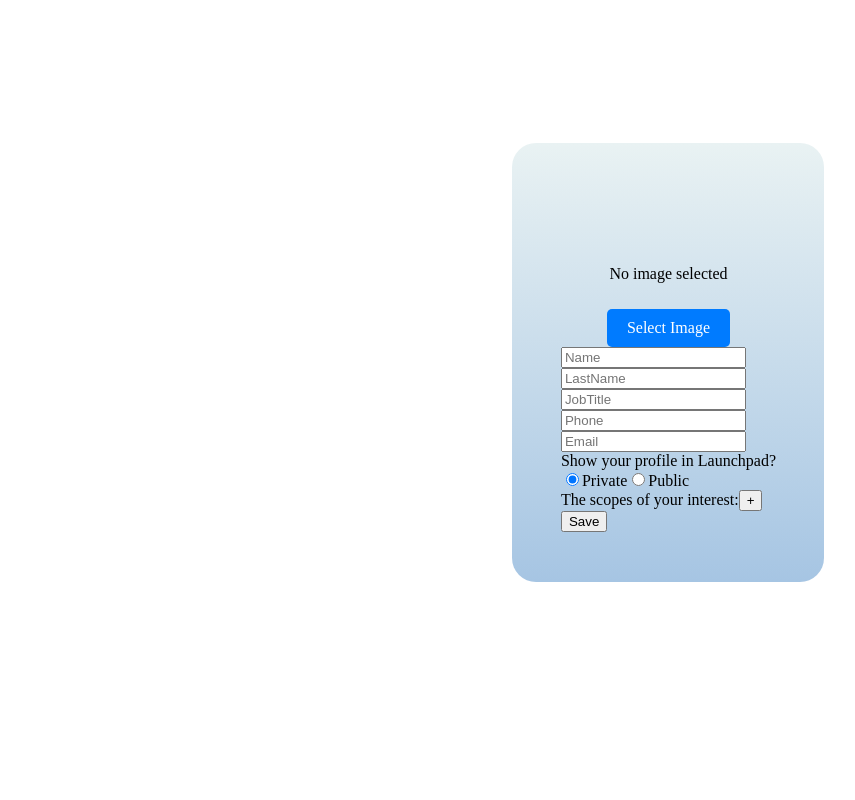
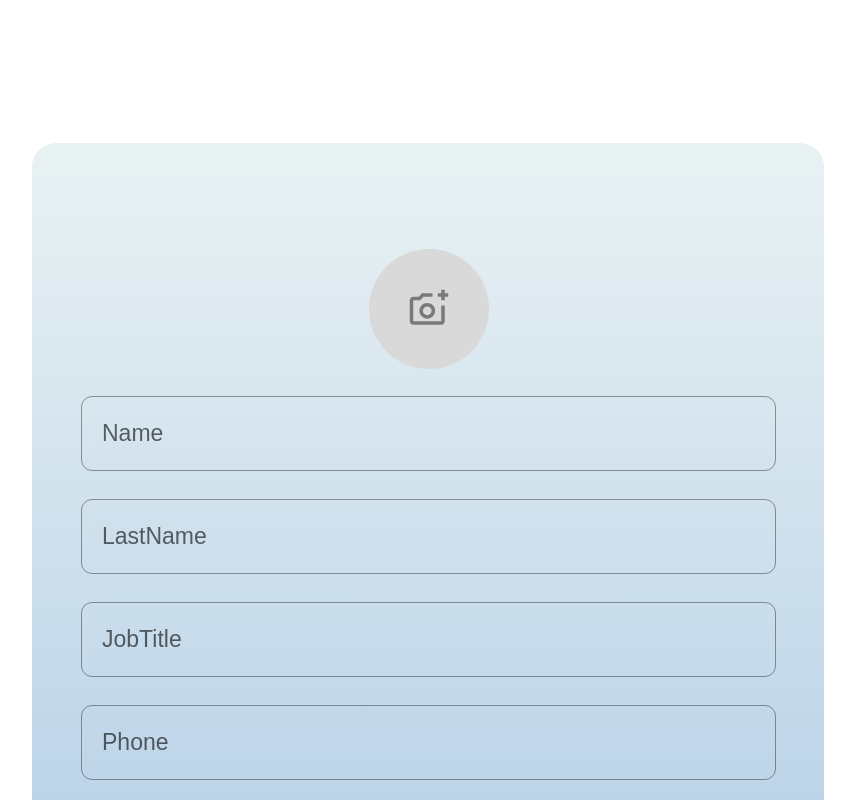
Before and after one commit to Beljawski/user-profile-dashboard, a React (Create React App) app in the folder user-profile-dashboard/: page / in a window 1280 px wide. Shown: the top 800 px of the page, without its empty margins (397-1252 px from the left). Built offline with nearby package versions, Linux system fonts and the light colour scheme.

Commit message:
interests_added_without_validation

```diff
--- a/user-profile-dashboard/package.json
+++ b/user-profile-dashboard/package.json
@@ -11,7 +11,9 @@
     "react-dom": "^18.3.1",
     "react-easy-crop": "^5.1.0",
     "react-hook-form": "^7.53.2",
+    "react-icons": "^5.3.0",
     "react-scripts": "5.0.1",
+    "styled-components": "^6.1.13",
     "web-vitals": "^2.1.4"
   },
   "scripts": {
--- a/user-profile-dashboard/src/App.css
+++ b/user-profile-dashboard/src/App.css
@@ -3,3 +3,15 @@
   padding: 0;
   box-sizing: border-box;
 }
+
+/* Import Google Fonts */
+@import url('https://fonts.googleapis.com/css2?family=Roboto:ital,wght@0,100;0,300;0,400;0,500;0,700;0,900;1,100;1,300;1,400;1,500;1,700;1,900&display=swap');
+
+/* Global Styles */
+html, body {
+  font-family: "Roboto", sans-serif;
+  font-size: 16px;
+  line-height: 1.5;
+  color: var(--font-color);
+  background-color: var(--background-color);
+}
--- a/user-profile-dashboard/src/App.js
+++ b/user-profile-dashboard/src/App.js
@@ -1,7 +1,10 @@
 import React from "react";
 import ProfilePage from "./pages/ProfilePage";
+import styled from "styled-components";
 
-
+const StayledText = styled`
+font-family: 'Roboto', sans-serif;
+font-width: 400`
 
 function App() {
   return (
--- a/user-profile-dashboard/src/components/ProfileEdit/index.jsx
+++ b/user-profile-dashboard/src/components/ProfileEdit/index.jsx
@@ -1,8 +1,11 @@
-import React, { useState } from 'react';
+import React, { useEffect, useState } from 'react';
 import { useForm } from 'react-hook-form';
 import s from './index.module.css';
 import shared from '../../shared.module.css';
 import ReactAvatarEditor from 'react-avatar-editor';
+import Placeholder from '../../assets/images/avatar_placeholder.svg';
+import { VscSaveAs } from 'react-icons/vsc';
+import { RiDeleteBin5Line } from 'react-icons/ri';
 
 // Validation rules for form fields
 const validationRules = {
@@ -65,29 +68,37 @@ function ProfileEdit({ profileData, onSave }) {
   const [editor, setEditor] = useState(null);
   const [avatarPreview, setAvatarPreview] = useState('');
 
+    // Handle avatar upload
   const handleAvatarChange = (event) => {
     const file = event.target.files[0];
     if (!file) return;
 
+
+    // Check file size (limit: 5 MB)
     if (file.size > 5 * 1024 * 1024) {
       setAvatarError('File size exceeds 5 MB');
       return;
     }
 
-    setAvatarError('');
+    setAvatarError(''); // Clear error if file size is valid
     const reader = new FileReader();
     reader.onloadend = () => {
-      setAvatar(reader.result);
+      setAvatar(reader.result); // Base64 string of the image
     };
     reader.readAsDataURL(file);
   };
 
   const handleSaveAvatar = () => {
     if (editor) {
-      const canvas = editor.getImageScaledToCanvas().toDataURL();
-      setAvatarPreview(canvas);
-      setAvatar(canvas);
+      const roundedAvatar = editor.getImageScaledToCanvas().toDataURL();
+      setAvatarPreview(roundedAvatar);
+      setAvatar(roundedAvatar);
     }
+  };
+
+  const handleDeleteAvatar = () => {
+    setAvatar('');
+    setAvatarPreview('');
   };
 
   const onSubmit = (data) => {
@@ -112,12 +123,66 @@ function ProfileEdit({ profileData, onSave }) {
     setter(updatedList);
   };
 
+  // Render input fields for dynamic lists (tags or links)
+  const renderTagInputs = (list, setter, placeholder) => (
+    <div className={s.tagContainer}>
+      {list.map((item, index) => (
+        <div key={index} className={s.tag}>
+          <input
+            type="text"
+            className={s.input}
+            placeholder={`${placeholder} #${index + 1}`}
+            value={item}
+            onChange={(e) => handleUpdateItem(setter, list, index, e.target.value)}
+          />
+          <button
+            type="button"
+            onClick={() => handleRemoveItem(setter, list, index)}
+            className={s.removeButton}>
+            ✕
+          </button>
+        </div>
+      ))}
+    </div>
+  );
+
+  // Handle dynamic list updates for links (name and url)
+  const handleUpdateLink = (index, field, value) => {
+    const updatedLinks = [...links];
+    updatedLinks[index][field] = value;
+    setLinks(updatedLinks);
+  };
+
+    // Add placeholder fallback for older browsers
+    // useEffect(() => {
+    //   if (!('placeholder' in document.createElement('input'))) {
+    //     const inputs = document.querySelectorAll(`.${s.input}`);
+    //     inputs.forEach((input) => {
+    //       const placeholderText = input.getAttribute('placeholder');
+    //       if (placeholderText) {
+    //         input.value = placeholderText;
+    //         input.addEventListener('focus', function () {
+    //           if (this.value === placeholderText) this.value = '';
+    //         });
+    //         input.addEventListener('blur', function () {
+    //           if (this.value === '') this.value = placeholderText;
+    //         });
+    //       }
+    //     });
+    //   }
+    // }, []);
+
   return (
     <div className={shared.profile_container}>
       <form className={shared.content_container} onSubmit={handleSubmit(onSubmit)}>
         {/* Avatar Upload */}
-        <div className={s.avatar_container}>
-          {avatar ? (
+        <div className={shared.avatar_container}>
+          <div
+            className={`${s.avatar_wrapper} ${avatar ? '' : s.selectable}`}
+            onClick={!avatar ? () => document.getElementById('fileUpload').click() : null}>
+            {avatarPreview ? (
+              <img src={avatarPreview} alt="Rounded Avatar" className={s.avatarPreview} />
+            ) : avatar ? (
               <ReactAvatarEditor
                 ref={(ref) => setEditor(ref)}
                 image={avatar}
@@ -125,15 +190,13 @@ function ProfileEdit({ profileData, onSave }) {
                 height={120}
                 borderRadius={60}
                 scale={1.2}
+                style={{ border: '1px solid #ccc' }}
               />
             ) : (
-            <p>No image selected</p>
+              <img src={Placeholder} alt="Avatar placeholder" className={s.img_placeholder} />
             )}
+          </div>
 
-          <div className={s.fileUploadContainer}>
-            <label htmlFor="fileUpload" className={s.customFileUpload}>
-              Select Image
-            </label>
           <input
             id="fileUpload"
             type="file"
@@ -142,31 +205,30 @@ function ProfileEdit({ profileData, onSave }) {
             className={s.hiddenFileInput}
           />
         </div>
-
-          {avatar && (
-            <button type="button" onClick={handleSaveAvatar} className={s.saveButton}>
-              Save Cropped Image
-            </button>
+        <div className={s.icons_container}>
+          {avatar && !avatarPreview && (
+            <VscSaveAs onClick={handleSaveAvatar} className={s.saveButton} />
           )}
-          {avatarError && <p className={s.error_content}>{avatarError}</p>}
+          {avatar && <RiDeleteBin5Line onClick={handleDeleteAvatar} className={s.deleteButton} />}
         </div>
 
         {/* Standard input fields */}
+        <div className={shared.input_container}>
         {['name', 'lastName', 'jobTitle', 'phone', 'email'].map((field) => (
           <div key={field}>
             <input
               type={field === 'email' ? 'email' : 'text'}
               placeholder={field.charAt(0).toUpperCase() + field.slice(1)}
-              className={s.input}
+              className={shared.input}
               {...register(field, validationRules[field])}
             />
             {renderError(field)}
           </div>
         ))}
-
+</div>
         {/* Radio buttons for profile visibility */}
-        <div>
-          <label>Show your profile in Launchpad?</label>
+        <div className={s.radio_visibility_container}>
+          <label className={shared.label}>Show your profile in Launchpad?</label>
           <div className={s.radioGroup}>
             {['private', 'public'].map((option) => (
               <label key={option}>
@@ -182,24 +244,58 @@ function ProfileEdit({ profileData, onSave }) {
           </div>
         </div>
 
-        {/* Dynamic fields for interests and links */}
+        {/* Dynamic fields for interests, potential interests, and links */}
         <div>
-          <label>The scopes of your interest:</label>
+          <label className={shared.label}>The scopes of your interest:</label>
           <button type="button" onClick={() => handleAddItem(setInterests, interests)}>
             +
           </button>
-          <div className={s.tagContainer}>
-            {interests.map((item, index) => (
-              <div key={index} className={s.tag}>
+          {renderTagInputs(interests, setInterests, 'Interest')}
+        </div>
+
+        <div>
+          <label className={shared.label}>Potential interests:</label>
+          <button
+            type="button"
+            onClick={() => handleAddItem(setPotentialInterests, potentialInterests)}>
+            +
+          </button>
+          {renderTagInputs(potentialInterests, setPotentialInterests, 'Potential Interest')}
+        </div>
+
+        {/* Dynamic Links */}
+        <div className={s.links_container}>
+          <label className={shared.label}>Your links:</label>
+          {links.map((link, index) => (
+            <div key={index} className={s.link_item}>
               <input
                 type="text"
-                  value={item}
-                  onChange={(e) => handleUpdateItem(setInterests, interests, index, e.target.value)}
+                placeholder="Site Name"
+                value={link.name}
+                onChange={(e) => handleUpdateLink(index, 'name', e.target.value)}
+                className={s.input}
               />
-                <button onClick={() => handleRemoveItem(setInterests, interests, index)}>✕</button>
+              <input
+                type="url"
+                placeholder="URL"
+                value={link.url}
+                onChange={(e) => handleUpdateLink(index, 'url', e.target.value)}
+                className={s.input}
+              />
+              <button
+                type="button"
+                onClick={() => handleRemoveItem(setLinks, links, index)}
+                className={s.remove_button}>
+                ✕
+              </button>
             </div>
           ))}
-          </div>
+          <button
+            type="button"
+            onClick={() => handleAddItem(setLinks, links, { name: '', url: '' })}
+            className={shared.button}>
+            + Add Link
+          </button>
         </div>
 
         {/* Submit */}
--- a/user-profile-dashboard/src/components/ProfileEdit/index.module.css
+++ b/user-profile-dashboard/src/components/ProfileEdit/index.module.css
@@ -1,70 +1,85 @@
-/* .form {
-    margin: 143px 59px 47px 1039px;
-    background-color: azure;
+.hiddenFileInput {
+  display: none;
 }
 
-.tag-container {
+.img_placeholder {
+  cursor: pointer;
+}
+.avatar_wrapper{
+  width: 120px;
+  height: 120px;
+
+  border-radius: 50%;
   display: flex;
-    flex-direction: column;
-    gap: 10px;
+  justify-content: center;
+  align-items: center;
+  cursor: pointer; /* Zeigt, dass die Fläche klickbar ist */
 }
 
-.input {
-    padding: 5px;
-    font-size: 14px;
+.avatar_wrapper:hover {
+  background-color: #ececec; /* Visuelles Feedback bei Hover */
+}
+.error_content {
+  color: red;
+  font-size: 12px;
+  margin-top: 5px;
+}
+.deleteButton, .saveButton{
+  /* border: solid 1px #49535C; */
+  /* padding: 5px 16px;
+  border-radius: 100px;
+  margin: 21px 0;
+  width: 40px;
+  height: 40px; */
 }
 
-.remove-button {
-    background-color: red;
-    color: white;
-    border: none;
-    padding: 5px 10px;
-    cursor: pointer;
+.saveButton, .deleteButton  {
+  font-size: 32px; /* Beispielgröße */
+  color: #333; /* Beispiel Farbe */
 }
 
-.add-button {
-    background-color: green;
-    color: white;
-    border: none;
-    padding: 5px 10px;
-    cursor: pointer;
-} */
-.avatar_container {
+.avatarPreview {
+  width: 120px;
+  height: 120px;
+  border-radius: 50%;
+  overflow: hidden;
+  border: 1px solid #ccc;
+}
+.radio_visibility_container{
+  font-size: 24px;
+}
+.tagContainer {
   display: flex;
-    flex-direction: column;
-    align-items: center;
-  }
-
-  .avatar {
-    /* width: 120px;
-    height: 120px; */
-    border-radius: 50%;
-    object-fit: cover; /* Schneidet das Bild passend zu */
-    border: 2px solid #ccc; /* Optional: Rahmen */
-  }
-  .fileUploadContainer {
-    display: flex;
-    align-items: center;
+  flex-wrap: wrap;
   gap: 10px;
   margin-top: 10px;
 }
 
-  .customFileUpload {
-    background-color: #007bff; /* Blau als Beispiel */
-    color: white;
-    padding: 10px 20px;
+.tag {
+  display: flex;
+  align-items: center;
+  background-color: #f1f1f1;
+  padding: 5px 10px;
   border-radius: 5px;
-    cursor: pointer;
-    font-size: 16px;
-    text-align: center;
-    transition: background-color 0.3s ease;
-    border: none;
 }
 
-  .customFileUpload:hover {
-    background-color: #0056b3;
+.tag input {
+  border: none;
+  background: transparent;
+  font-size: 14px;
+  width: auto;
+  max-width: 100px;
 }
 
-  .hiddenFileInput {
-    display: none; /* Versteckt das eigentliche Input-Element */
+.removeButton {
+  background: transparent;
+  border: none;
+  color: #ff0000;
+  font-size: 14px;
+  cursor: pointer;
+  margin-left: 5px;
 }
+
+.removeButton:hover {
+  color: #cc0000;
+}
--- a/user-profile-dashboard/src/shared.module.css
+++ b/user-profile-dashboard/src/shared.module.css
@@ -1,4 +1,4 @@
-.profile_container{
+.profile_container {
     position: absolute;
     top: 143px;
     right: 59px;
@@ -9,16 +9,59 @@
     flex-direction: column;
     justify-content: center;
     align-items: center;
+
 }
 
-.avatar_container{
+.content_container {
+    width: 695px;
+    display: flex;
+    flex-direction: column;
+}
+
+.content_container > :nth-child(1),
+.content_container > :nth-child(2){
+    align-self: center;
+  }
+.avatar_container {
+    display: flex;
+    flex-direction: column;
+    align-items: center;
+    justify-content: center;
+
     width: 120px;
     height: 120px;
+    margin-bottom: 27px;
     background-color: #D9D9D9;
     border-radius: 50%;
-    position: relative;
-    margin-bottom: 27px;
 }
-.button{
+.input_container{
+    display: flex;
+    flex-direction: column;
+    gap: 28px;
+    margin-bottom: 32px;
+}
+.input{
+    box-sizing: border-box;
+    width: 100%;
+    font-size: 23px;
+    padding: 23px 20px;
+    border: solid 1.4px #00000061;
+    border-radius: 11px;
+    background-color: transparent;
+}
+.input::placeholder {
+    color: #00000099;
+}
+.input:focus {
+    outline: none;
+    box-shadow: 0 0 5px rgba(0, 0, 0, 0.388);
+}
 
+.input:not(:placeholder-shown) {
+    background-color: transparent;
 }
+
+.label{
+    font-size: 24px;
+    margin-top: 32px;
+}
```
Also changed, not shown: user-profile-dashboard/src/components/ProfileView/index.module.css (line endings or trailing spaces), 1 other file (tests, documents, lock files or other folders). Lines whose indentation alone changed are shown as unchanged.
